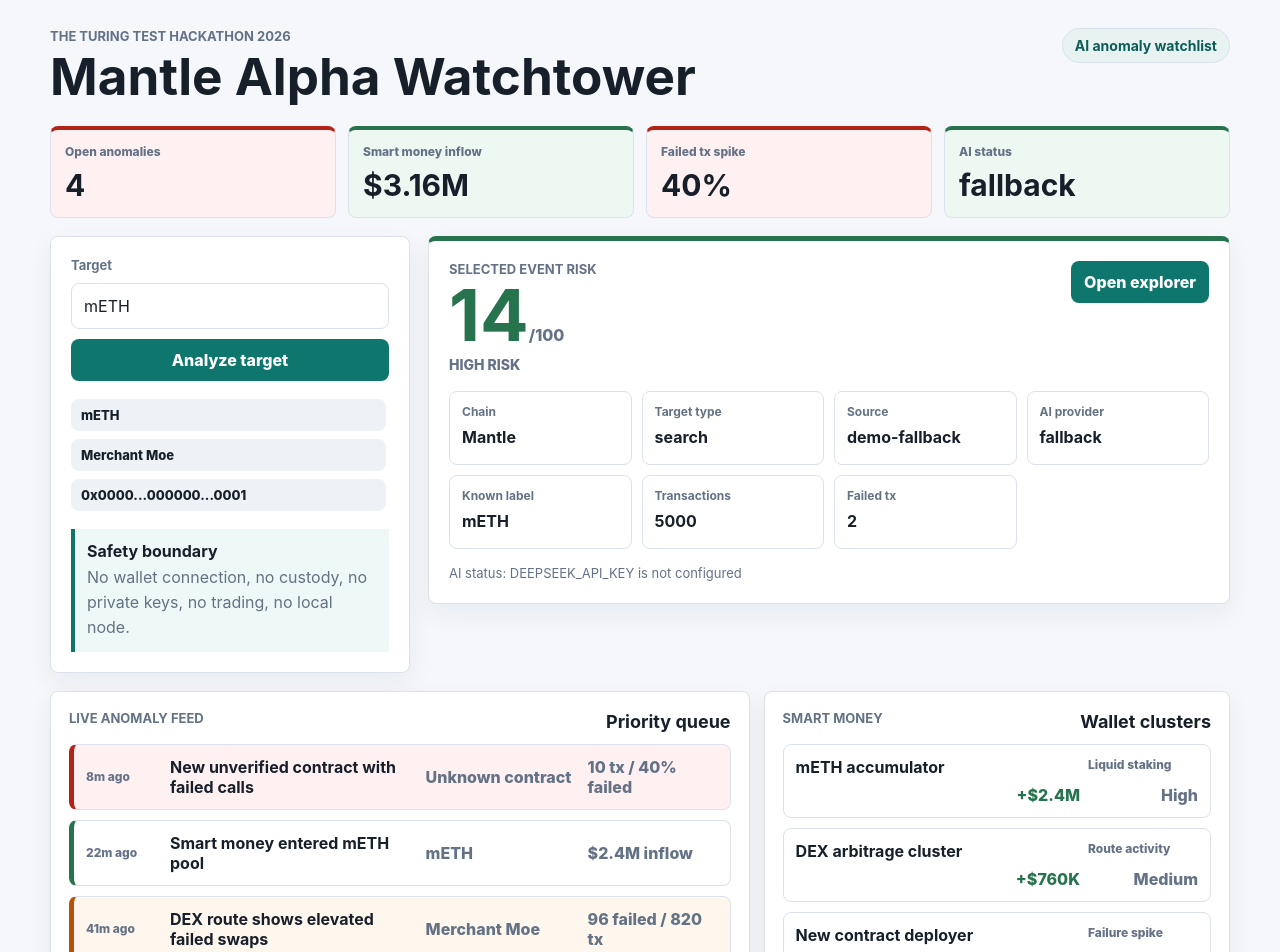
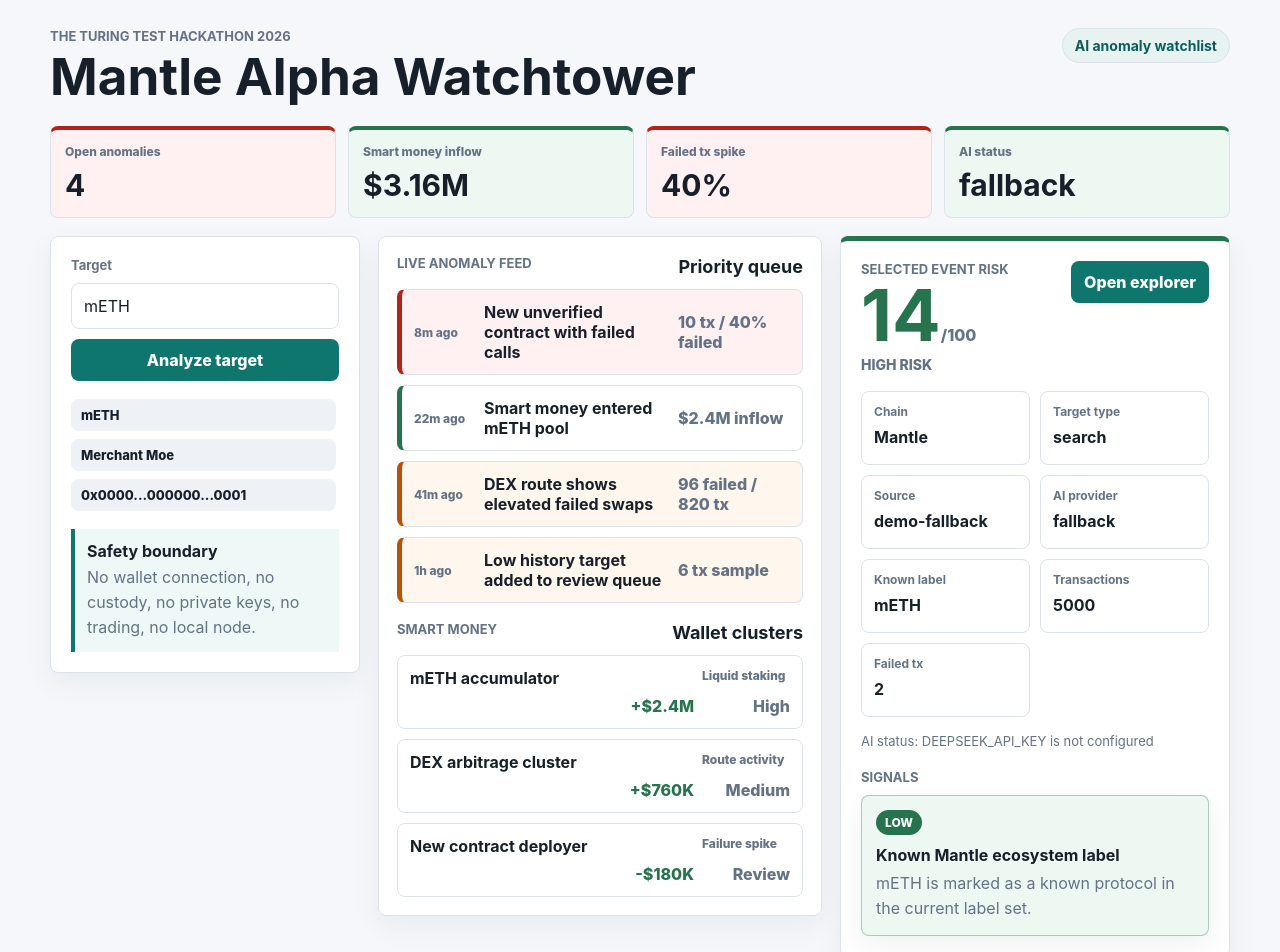
Before and after one commit to wkddkw/ai-mantle-alpha-risk-monitor, a Next.js app: page / in a window 1280 px wide. Shown: the top 952 px of the page. Built offline with nearby package versions, Linux system fonts and the light colour scheme.

Commit message:
Unify watchtower workspace layout

```diff
--- a/src/app/globals.css
+++ b/src/app/globals.css
@@ -73,11 +73,17 @@
   white-space: nowrap;
 }
 
-.workspace {
+.workspace,
+.watchLayout {
   display: grid;
   grid-template-columns: 360px 1fr;
   gap: 18px;
   align-items: stretch;
+}
+
+.watchLayout {
+  grid-template-columns: 310px minmax(410px, 1fr) 390px;
+  align-items: start;
 }
 
 .metrics {
@@ -127,10 +133,6 @@
   border: 1px solid var(--line);
   border-radius: 8px;
   box-shadow: 0 10px 28px rgb(23 32 42 / 6%);
-}
-
-.watchtower {
-  align-items: start;
 }
 
 .controls,
@@ -298,7 +300,7 @@
 
 .facts {
   display: grid;
-  grid-template-columns: repeat(4, minmax(0, 1fr));
+  grid-template-columns: repeat(2, minmax(0, 1fr));
   gap: 10px;
   margin-top: 18px;
 }
@@ -330,21 +332,19 @@
 
 .signals {
   display: grid;
-  grid-template-columns: repeat(3, minmax(0, 1fr));
-  gap: 14px;
-  margin-top: 18px;
-}
-
-.monitorGrid {
-  display: grid;
-  grid-template-columns: 1.35fr 0.9fr;
-  gap: 14px;
-  margin-top: 18px;
+  grid-template-columns: 1fr;
+  gap: 10px;
+  margin-top: 10px;
 }
 
 .feed,
 .smartMoney {
   padding: 18px;
+}
+
+.smartMoney {
+  margin-top: 18px;
+  padding: 0;
 }
 
 .sectionHead {
@@ -355,14 +355,18 @@
   margin-bottom: 12px;
 }
 
+.sectionHead.compact {
+  margin-top: 4px;
+}
+
 .sectionHead strong {
   font-size: 18px;
 }
 
 .eventRow {
   display: grid;
-  grid-template-columns: 72px 1fr 150px 130px;
-  gap: 12px;
+  grid-template-columns: 60px 1fr 112px;
+  gap: 10px;
   align-items: center;
   width: 100%;
   border: 1px solid var(--line);
@@ -394,6 +398,10 @@
   overflow-wrap: anywhere;
 }
 
+.eventRow em {
+  display: none;
+}
+
 .eventRow em,
 .eventRow b,
 .moneyRow em,
@@ -405,7 +413,7 @@
 
 .moneyRow {
   display: grid;
-  grid-template-columns: 1fr 110px;
+  grid-template-columns: 1fr 88px;
   gap: 8px;
   border: 1px solid var(--line);
   border-radius: 8px;
@@ -421,8 +429,12 @@
   text-align: right;
 }
 
+.detailBlock {
+  margin-top: 18px;
+}
+
 .signal {
-  padding: 18px;
+  padding: 14px;
 }
 
 .signal[data-severity="low"] {
@@ -463,8 +475,8 @@
 }
 
 .signal h2 {
-  margin: 14px 0 8px;
-  font-size: 18px;
+  margin: 10px 0 6px;
+  font-size: 16px;
 }
 
 @media (max-width: 860px) {
@@ -474,6 +486,7 @@
   }
 
   .workspace,
+  .watchLayout,
   .signals,
   .metrics,
   .monitorGrid {
--- a/src/app/page.tsx
+++ b/src/app/page.tsx
@@ -215,7 +215,7 @@
         <Metric label="AI status" value={visibleAnalysis.aiProvider} tone="low" />
       </section>
 
-      <section className="workspace watchtower">
+      <section className="watchLayout">
         <aside className="panel controls">
           <form onSubmit={submit}>
             <label htmlFor="target">Target</label>
@@ -253,6 +253,46 @@
           {error ? <p className="error">{error}</p> : null}
         </aside>
 
+        <section className="panel feed">
+          <div className="sectionHead">
+            <p className="label">Live anomaly feed</p>
+            <strong>Priority queue</strong>
+          </div>
+          {watchEvents.map((event) => (
+            <button
+              className="eventRow"
+              data-severity={event.severity}
+              key={event.id}
+              type="button"
+              onClick={() => {
+                setSelectedEvent(event);
+                setTarget(event.target);
+                setAnalysis(null);
+              }}
+            >
+              <span>{event.time}</span>
+              <strong>{event.title}</strong>
+              <em>{event.protocol}</em>
+              <b>{event.amount}</b>
+            </button>
+          ))}
+
+          <div className="smartMoney">
+            <div className="sectionHead compact">
+              <p className="label">Smart money</p>
+              <strong>Wallet clusters</strong>
+            </div>
+            {smartMoneyRows.map((row) => (
+              <div className="moneyRow" key={row.label}>
+                <strong>{row.label}</strong>
+                <span>{row.tag}</span>
+                <b>{row.flow}</b>
+                <em>{row.confidence}</em>
+              </div>
+            ))}
+          </div>
+        </section>
+
         <section className="panel report">
           <div className="scoreRow">
             <div>
@@ -278,52 +318,10 @@
           {visibleAnalysis.aiStatus ? (
             <p className="statusLine">AI status: {visibleAnalysis.aiStatus}</p>
           ) : null}
-        </section>
-      </section>
 
-      <section className="monitorGrid">
-        <section className="panel feed">
-          <div className="sectionHead">
-            <p className="label">Live anomaly feed</p>
-            <strong>Priority queue</strong>
-          </div>
-          {watchEvents.map((event) => (
-            <button
-              className="eventRow"
-              data-severity={event.severity}
-              key={event.id}
-              type="button"
-              onClick={() => {
-                setSelectedEvent(event);
-                setTarget(event.target);
-                setAnalysis(null);
-              }}
-            >
-              <span>{event.time}</span>
-              <strong>{event.title}</strong>
-              <em>{event.protocol}</em>
-              <b>{event.amount}</b>
-            </button>
-          ))}
-        </section>
-
-        <section className="panel smartMoney">
-          <div className="sectionHead">
-            <p className="label">Smart money</p>
-            <strong>Wallet clusters</strong>
-          </div>
-          {smartMoneyRows.map((row) => (
-            <div className="moneyRow" key={row.label}>
-              <strong>{row.label}</strong>
-              <span>{row.tag}</span>
-              <b>{row.flow}</b>
-              <em>{row.confidence}</em>
-            </div>
-          ))}
-        </section>
-      </section>
-
-      <section className="signals">
+          <div className="detailBlock">
+            <p className="label">Signals</p>
+            <div className="signals">
               {visibleAnalysis.signals.map((signal) => (
                 <article className="signal" data-severity={signal.severity} key={signal.id}>
                   <span>{signal.severity}</span>
@@ -331,6 +329,9 @@
                   <p>{signal.evidence}</p>
                 </article>
               ))}
+            </div>
+          </div>
+        </section>
       </section>
     </main>
   );
```
Lines whose indentation alone changed are shown as unchanged.
